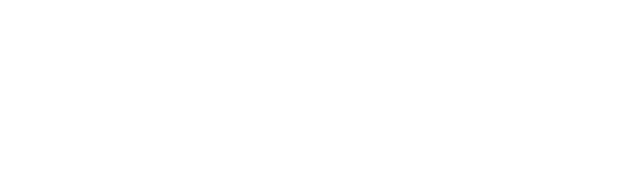
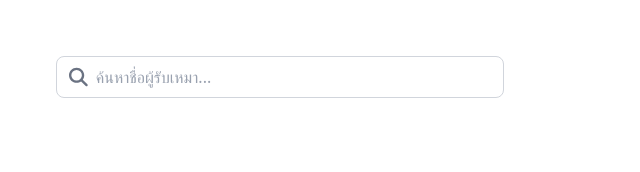
Before and after one commit to NaTiSive/MontongMoon, a React (Vite) app in the folder client/: page / in a window 1280 px wide. Shown: the top 172 px of the page, without its empty margins (0-640 px from the left). Built offline with nearby package versions, Linux system fonts and the light colour scheme.

Commit message:
create serchbar component

```diff
--- a/client/package.json
+++ b/client/package.json
@@ -14,6 +14,7 @@
     "axios": "^1.12.2",
     "react": "^19.1.1",
     "react-dom": "^19.1.1",
+    "react-icons": "^5.5.0",
     "tailwindcss": "^4.1.14"
   },
   "devDependencies": {
--- a/client/src/App.jsx
+++ b/client/src/App.jsx
@@ -2,11 +2,18 @@
 import reactLogo from './assets/react.svg'
 import './App.css'
 import axios from 'axios'
+import SearchBar from './components/serchbar'
 
 function App() {
+  const handleSearch = (keyword) => {
+    console.log("คำที่ค้นหา:", keyword);
+  };
+
   return (
-    <div></div>
-  )
+    <div className="p-6">
+      <SearchBar placeholder="ค้นหาชื่อผู้รับเหมา..." onSearch={handleSearch} />
+    </div>
+  );
 }
 
 export default App
--- /dev/null
+++ b/client/src/components/Serchbar.jsx
@@ -0,0 +1,27 @@
+import { useState } from "react";
+import { FaMagnifyingGlass } from "react-icons/fa6";
+
+export default function SearchBar({ placeholder = "ค้นหา...", onSearch }) {
+  const [query, setQuery] = useState("");
+
+  const handleSearch = () => {
+    if (onSearch) onSearch(query);
+  };
+
+  return (
+    <div className="flex items-center gap-2 w-full max-w-md border border-gray-300 rounded-lg px-3 py-2
+                    focus-within:ring-2 focus-within:ring-green-500 bg-white">
+
+      <FaMagnifyingGlass className="text-gray-500 w-5 h-5" onClick={handleSearch} />
+
+      <input
+        type="text"
+        value={query}
+        onChange={(e) => setQuery(e.target.value)}
+        onKeyDown={(e) => e.key === "Enter" && handleSearch()}
+        placeholder={placeholder}
+        className="w-full outline-none text-gray-800 placeholder-gray-400"
+      />
+    </div>
+  );
+}
```
Also changed, not shown: client/src/components/Serchbar.css (added), 1 other file (tests, documents, lock files or other folders).
